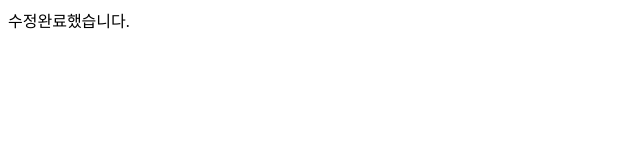
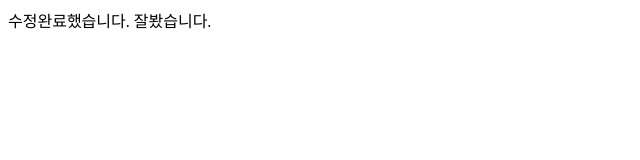
Before and after one commit to gogumagugo/catserver, a plain HTML site: page index.html in a window 1280 px wide. Shown: the whole page, without its empty margins (0-640 px from the left). Drawn offline with Linux system fonts and the light colour scheme.

Commit message:
Update index.html

```diff
--- a/index.html
+++ b/index.html
@@ -5,7 +5,7 @@
     <meta name="viewport" content="width=device-width, initial-scale=1.0">
     <title>Document</title>
 </head>
-<body> 수정완료했습니다.
+<body> 수정완료했습니다. 잘봤습니다.
 
 </body>
 </html>
```
